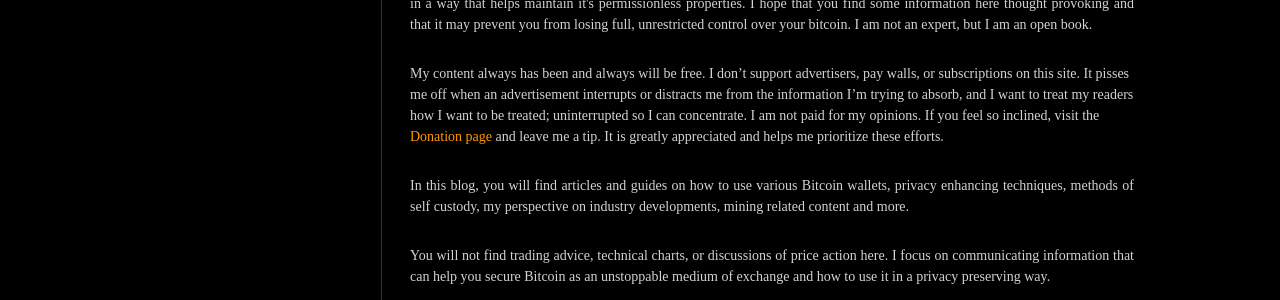
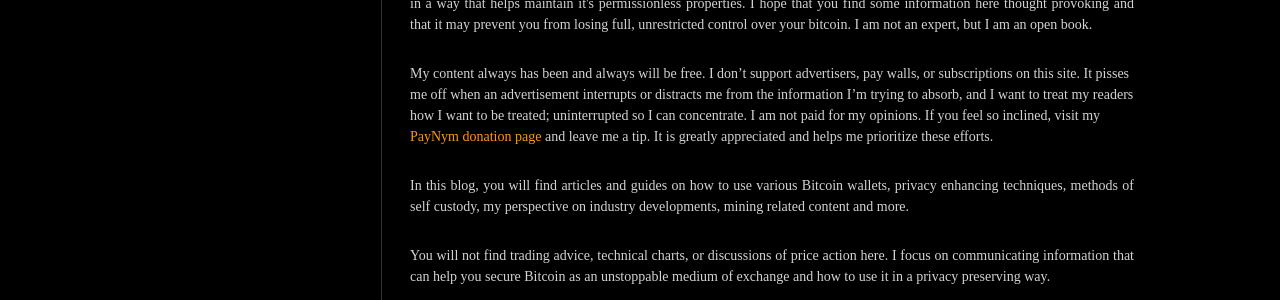
Before and after one commit to econoalchemist/econoalchemist.github.io, a Jekyll site: the page built from about.md, in a window 1280 px wide. Shown: the part 410-710 px from the top of the page. Built offline with Jekyll 4.4.1, drawn with Linux system fonts in a browser that asks for light colours; nearby versions of some CDN libraries; some web fonts are replaced.

Commit message:
Update about.md

```diff
--- a/about.md
+++ b/about.md
@@ -12,7 +12,7 @@ This blog is focused on bringing you articles about interacting with Bitcoin. Th
  </div>
 </p>
 
-My content always has been and always will be free. I don't support advertisers, pay walls, or subscriptions on this site. It pisses me off when an advertisement interrupts or distracts me from the information I'm trying to absorb, and I want to treat my readers how I want to be treated; uninterrupted so I can concentrate. I am not paid for my opinions. If you feel so inclined, visit the [Donation page](https://www.econoalchemist.com/donate) and leave me a tip. It is greatly appreciated and helps me prioritize these efforts.
+My content always has been and always will be free. I don't support advertisers, pay walls, or subscriptions on this site. It pisses me off when an advertisement interrupts or distracts me from the information I'm trying to absorb, and I want to treat my readers how I want to be treated; uninterrupted so I can concentrate. I am not paid for my opinions. If you feel so inclined, visit my [PayNym donation page](http://paynym.is/+icysun189) and leave me a tip. It is greatly appreciated and helps me prioritize these efforts.
 
 <p>
  <div style="text-align: justify">
```
